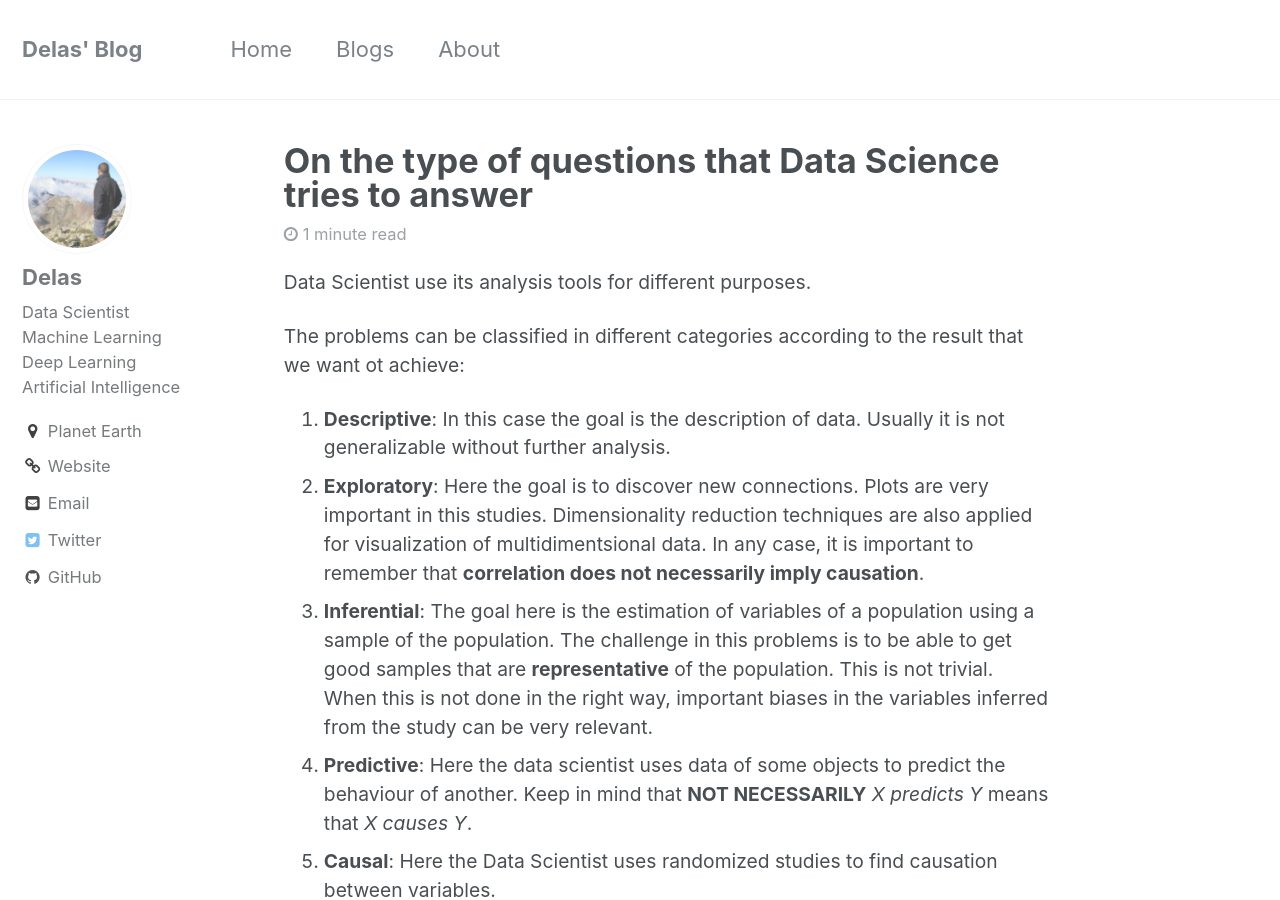
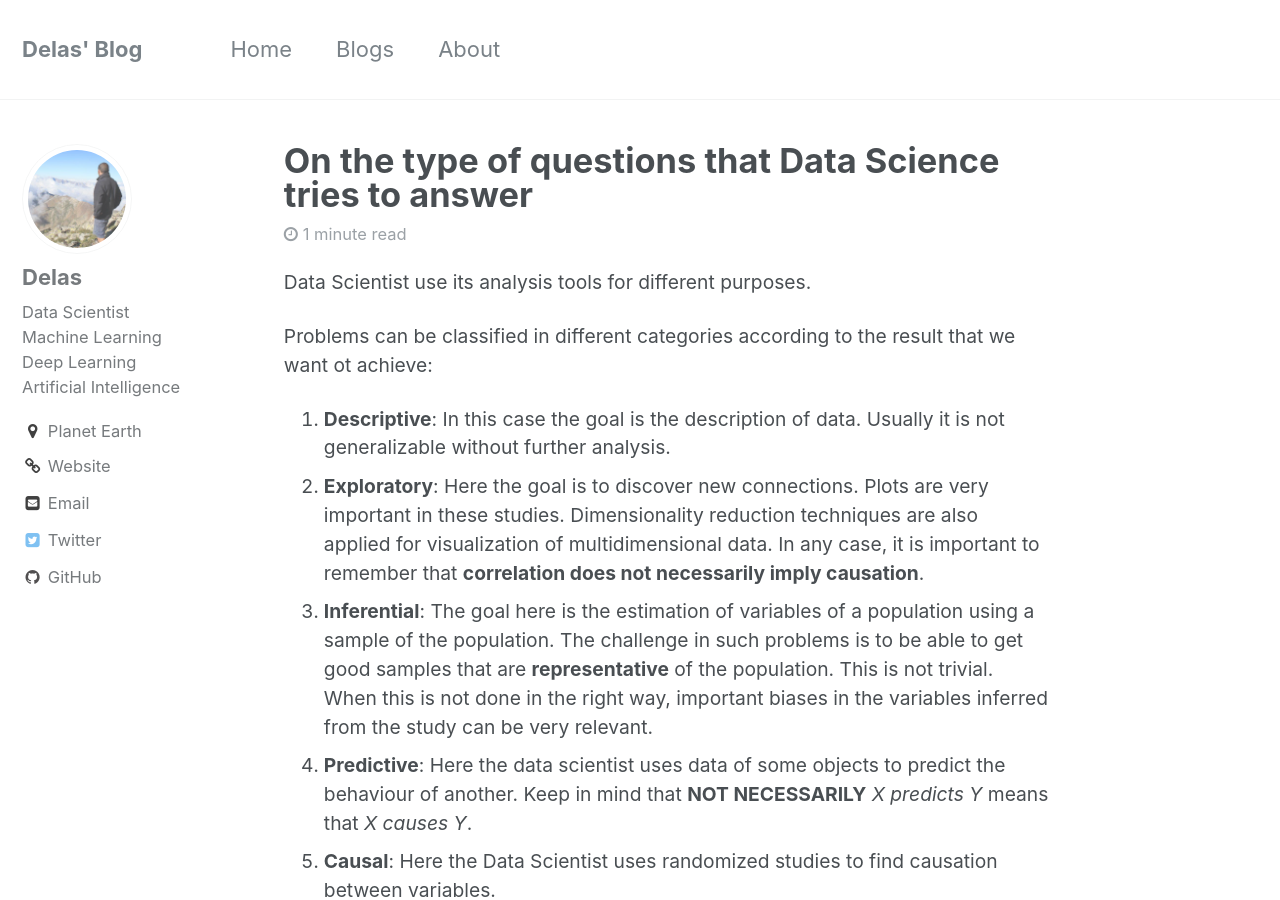
Before and after one commit to jorditg/jorditg.github.io, a Jekyll site: the page built from _posts/2015-09-21-type-data-science-questions.md, in a window 1280 px wide and 900 px high. Built offline with Jekyll 4.4.1, drawn with Linux system fonts in a browser that asks for light colours.

Commit message:
Update 2015-09-21-type-data-science-questions.md

```diff
--- a/_posts/2015-09-21-type-data-science-questions.md
+++ b/_posts/2015-09-21-type-data-science-questions.md
@@ -12,11 +12,11 @@ tags:
 
 Data Scientist use its analysis tools for different purposes.
 
-The problems can be classified in different categories according to the result that we want ot achieve:
+Problems can be classified in different categories according to the result that we want ot achieve:
 
 1. **Descriptive**: In this case the goal is the description of data. Usually it is not generalizable without further analysis.
-2. **Exploratory**: Here the goal is to discover new connections. Plots are very important in this studies. Dimensionality reduction techniques are also applied for visualization of multidimentsional data. In any case, it is important to remember that **correlation does not necessarily imply causation**.
-3. **Inferential**: The goal here is the estimation of variables of a population using a sample of the population. The challenge in this problems is to be able to get good samples that are **representative** of the population. This is not trivial. When this is not done in the right way, important biases in the variables inferred from the study can be very relevant.
+2. **Exploratory**: Here the goal is to discover new connections. Plots are very important in these studies. Dimensionality reduction techniques are also applied for visualization of multidimensional data. In any case, it is important to remember that **correlation does not necessarily imply causation**.
+3. **Inferential**: The goal here is the estimation of variables of a population using a sample of the population. The challenge in such problems is to be able to get good samples that are **representative** of the population. This is not trivial. When this is not done in the right way, important biases in the variables inferred from the study can be very relevant.
 4. **Predictive**: Here the data scientist uses data of some objects to predict the behaviour of another. Keep in mind that **NOT NECESSARILY** *X predicts Y* means that *X causes Y*.
 5. **Causal**: Here the Data Scientist uses randomized studies to find causation between variables.
 6. **Mechanistic**: When Physical and Engineering Sciences are involved.
```
